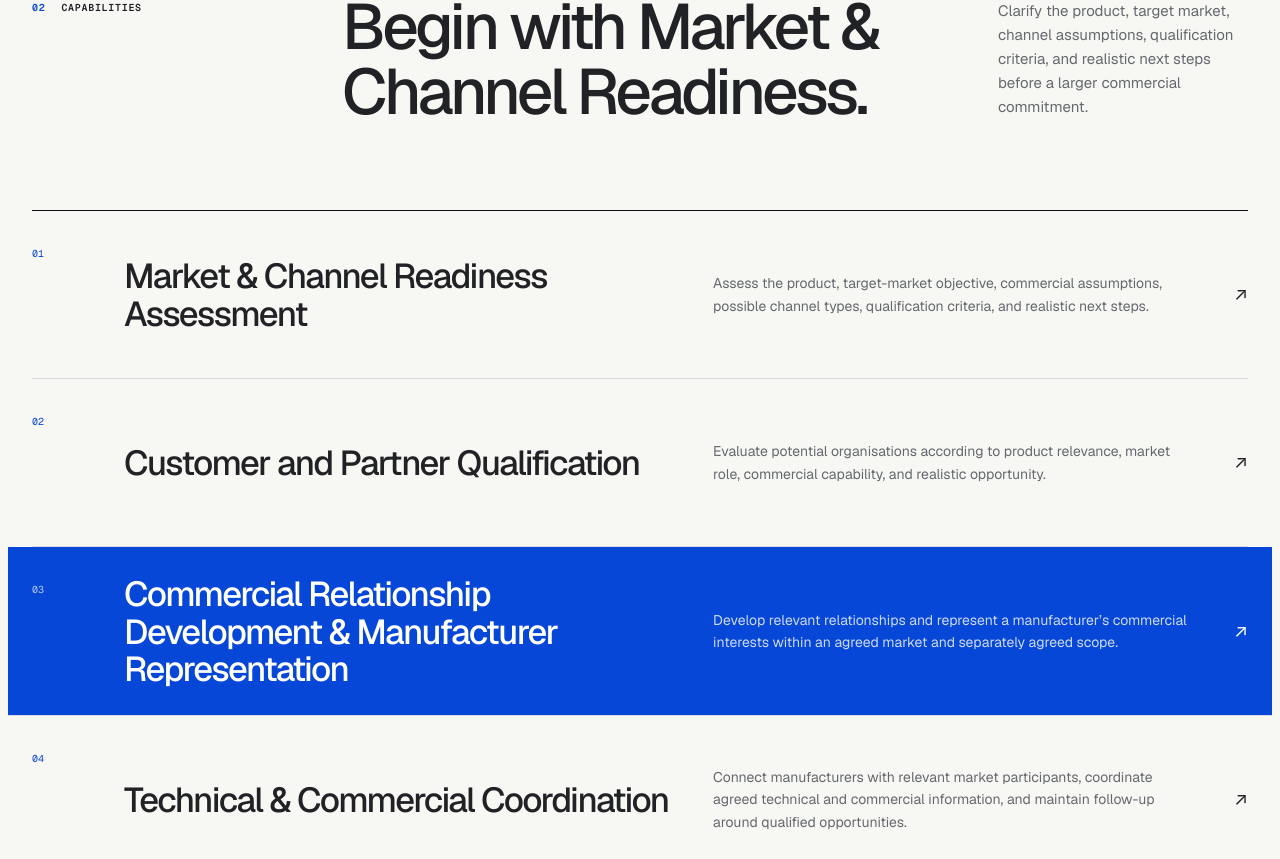
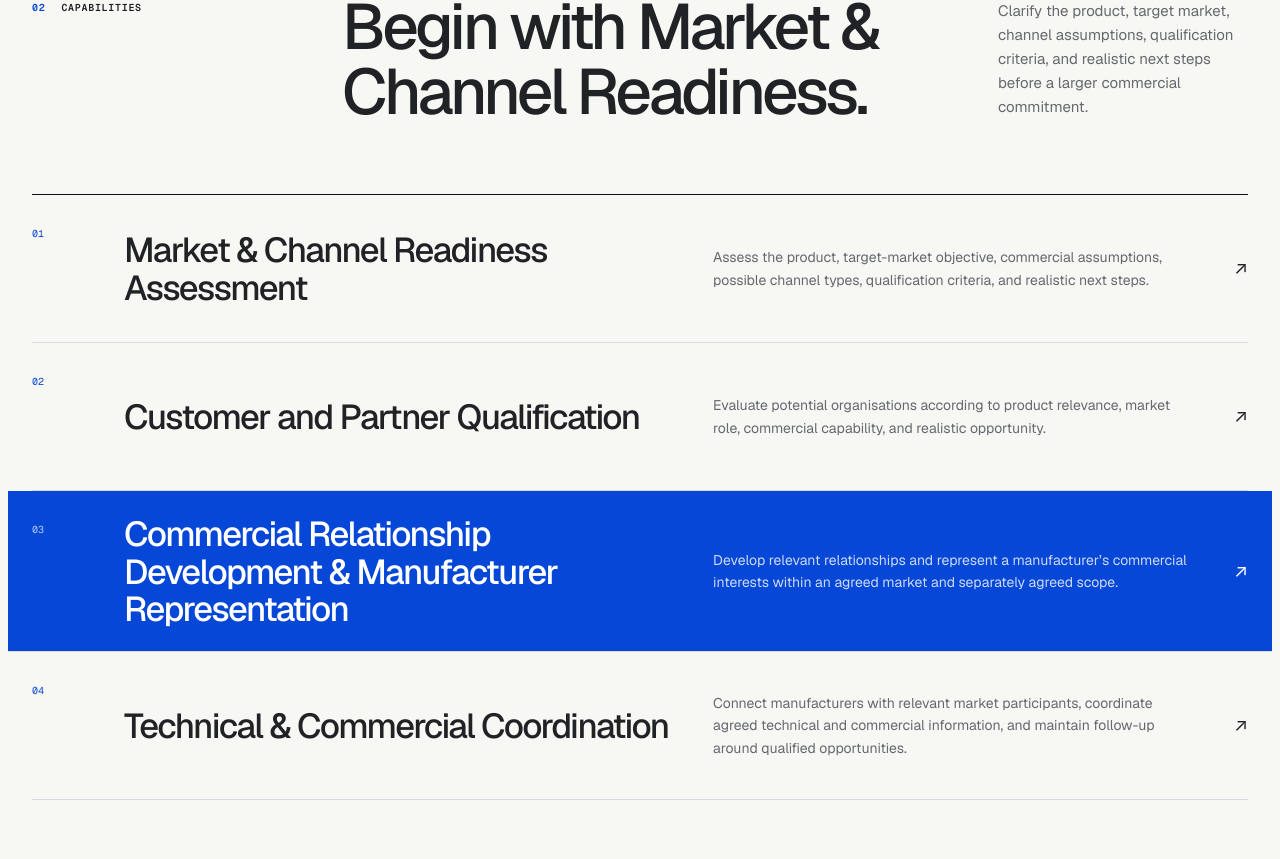
Before and after one commit to Maged-Mukred/Nelva, a Next.js app: page / in a window 1280 px wide. Shown: the part 1819-2678 px from the top of the page. Built offline with nearby package versions, Linux system fonts and the light colour scheme.

Commit message:
Update globals.css
Refine operating method spacing

```diff
--- a/app/globals.css
+++ b/app/globals.css
@@ -316,7 +316,7 @@ background-image: linear-gradient(to right, transparent calc(100% - 1px), rgba(1
 /* Market challenge */
 .challenge { padding-block: clamp(120px, 11vw, 180px); }
 .challenge .section-content { max-width: 1050px; }
-.challenge h2 { color: var(--white); }
+.challenge h2 { max-width: 900px; color: var(--white); }
 
 .challenge-copy {
   display: grid;
@@ -333,15 +333,15 @@ background-image: linear-gradient(to right, transparent calc(100% - 1px), rgba(1
 .challenge .text-link { margin-top: 55px; }
 
 /* Capabilities */
-.capability-list { margin-top: 86px; border-top: 1px solid var(--ink); }
+.capability-list { margin-top: 70px; border-top: 1px solid var(--ink); }
 
 .capability-row {
   display: grid;
   grid-template-columns: 64px minmax(260px, 1fr) minmax(300px, .85fr) 30px;
   gap: 28px;
   align-items: center;
-  min-height: 168px;
-  padding: 28px 0;
+  min-height: 148px;
+  padding: 24px 0;
   border-bottom: 1px solid var(--line);
   transition: padding 180ms ease, background 180ms ease, color 180ms ease;
 }
@@ -370,7 +370,7 @@ background-image: linear-gradient(to right, transparent calc(100% - 1px), rgba(1
 .process-track {
   display: grid;
   grid-template-columns: repeat(6, 1fr);
-  margin: 94px 0 0;
+  margin: 72px 0 0;
   padding: 0;
   list-style: none;
   border-top: 1px solid var(--ink);
```
